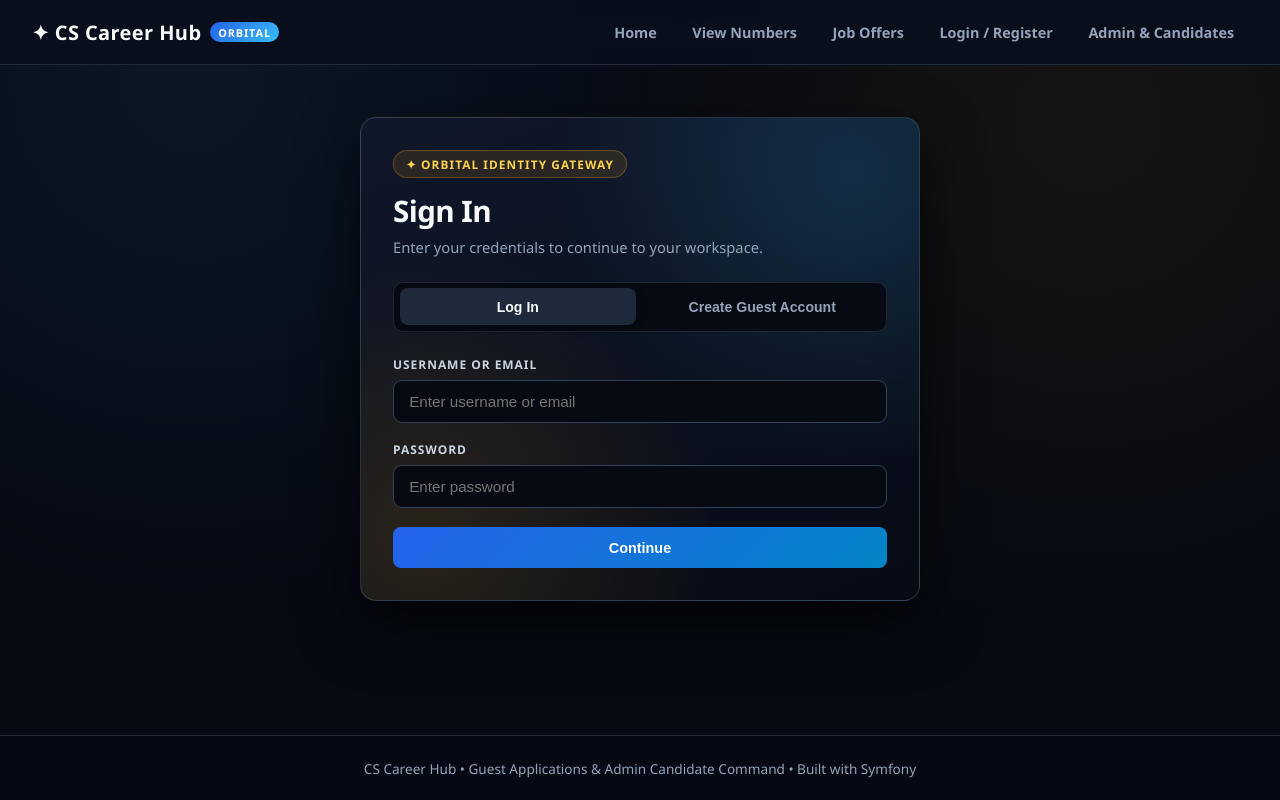
After one commit to b7mid/Symfony, a Symfony app: template templates/portal/access.html.twig in a window 1280 px wide. The commit adds this page. Run offline with Twig, Linux system fonts and the light colour scheme; the template is opened without the code that fills it, so the values that code supplies are empty; some libraries are stand-ins or nearby versions.

Commit message:
Add unified login/guest registration, admin candidate access, and job apply workflow

```diff
--- a/templates/base.html.twig
+++ b/templates/base.html.twig
@@ -143,9 +143,8 @@
                 <a href="{{ path('app_home') }}" class="{{ current_route == 'app_home' ? 'active' : '' }}">Home</a>
                 <a href="{{ path('app_numbers') }}" class="{{ current_route == 'app_numbers' ? 'active' : '' }}">View Numbers</a>
                 <a href="{{ path('app_job_index') }}" class="{{ current_route starts with 'app_job' ? 'active' : '' }}">Job Offers</a>
-                <a href="{{ path('app_guest_portal') }}" class="nav-guest {{ current_route starts with 'app_guest' ? 'active' : '' }}">Guest Page</a>
-                <a href="{{ path('app_admin_portal') }}" class="nav-admin {{ current_route == 'app_admin_portal' ? 'active' : '' }}">Admin Page</a>
-                <a href="{{ path('app_admin_candidates') }}" class="nav-admin {{ current_route starts with 'app_admin_candidates' or current_route starts with 'app_candidate' ? 'active' : '' }}">Candidates</a>
+                <a href="{{ path('app_unified_access') }}" class="nav-guest {{ current_route in ['app_unified_access', 'app_login_page'] ? 'active' : '' }}">Login / Register</a>
+                <a href="{{ path('app_admin_portal') }}" class="nav-admin {{ current_route starts with 'app_admin' or current_route starts with 'app_candidate' ? 'active' : '' }}">Admin &amp; Candidates</a>
             </nav>
         </header>
 
--- /dev/null
+++ b/templates/portal/access.html.twig
@@ -0,0 +1,283 @@
+{% extends 'base.html.twig' %}
+
+{% block title %}Access Portal | CS Career Hub{% endblock %}
+
+{% block stylesheets %}
+<style>
+    .access-shell {
+        max-width: 560px;
+        margin: 1rem auto 2.5rem;
+        position: relative;
+    }
+
+    .access-card {
+        position: relative;
+        overflow: hidden;
+        background: radial-gradient(circle at 88% 12%, rgba(56, 189, 248, 0.16), transparent 45%),
+                    radial-gradient(circle at 12% 88%, rgba(245, 158, 11, 0.14), transparent 45%),
+                    linear-gradient(160deg, #0f172a 0%, #060b14 100%);
+        border: 1px solid rgba(148, 163, 184, 0.25);
+        border-radius: 16px;
+        padding: 2rem;
+        box-shadow: 0 24px 60px rgba(0, 0, 0, 0.65);
+    }
+
+    .access-eyebrow {
+        display: inline-flex;
+        align-items: center;
+        gap: 0.45rem;
+        font-size: 0.74rem;
+        font-weight: 700;
+        letter-spacing: 0.09em;
+        text-transform: uppercase;
+        color: #fcd34d;
+        background: rgba(245, 158, 11, 0.12);
+        border: 1px solid rgba(245, 158, 11, 0.3);
+        padding: 0.3rem 0.75rem;
+        border-radius: 999px;
+        margin-bottom: 0.75rem;
+    }
+
+    .access-heading {
+        margin: 0 0 0.35rem;
+        font-size: 1.85rem;
+        font-weight: 800;
+        letter-spacing: -0.02em;
+        color: #f8fafc;
+    }
+
+    .access-subheading {
+        margin: 0 0 1.45rem;
+        color: #94a3b8;
+        font-size: 0.92rem;
+        line-height: 1.5;
+    }
+
+    .access-tabs {
+        display: grid;
+        grid-template-columns: 1fr 1fr;
+        gap: 0.5rem;
+        background: #060a13;
+        padding: 0.35rem;
+        border-radius: 10px;
+        border: 1px solid rgba(148, 163, 184, 0.18);
+        margin-bottom: 1.5rem;
+    }
+
+    .access-tab-btn {
+        padding: 0.65rem 0.85rem;
+        border-radius: 8px;
+        border: none;
+        background: transparent;
+        color: #94a3b8;
+        font-weight: 700;
+        font-size: 0.88rem;
+        cursor: pointer;
+        transition: all 0.2s ease;
+    }
+
+    .access-tab-btn:hover {
+        color: #e2e8f0;
+    }
+
+    .access-tab-btn.active {
+        background: #1e293b;
+        color: #f8fafc;
+        box-shadow: 0 2px 10px rgba(0, 0, 0, 0.4);
+    }
+
+    .access-field {
+        margin-bottom: 1.15rem;
+    }
+
+    .access-field label {
+        display: block;
+        font-size: 0.75rem;
+        font-weight: 700;
+        text-transform: uppercase;
+        letter-spacing: 0.08em;
+        color: #cbd5e1;
+        margin-bottom: 0.45rem;
+    }
+
+    .access-field input {
+        width: 100%;
+        padding: 0.75rem 0.95rem;
+        border-radius: 9px;
+        border: 1px solid #334155;
+        background: #060a13;
+        color: #f8fafc;
+        font-size: 0.95rem;
+        outline: none;
+        transition: border-color 0.2s ease, box-shadow 0.2s ease;
+    }
+
+    .access-field input:focus {
+        border-color: #38bdf8;
+        box-shadow: 0 0 0 3px rgba(56, 189, 248, 0.16);
+    }
+
+    .flash-box {
+        padding: 0.85rem 1.1rem;
+        border-radius: 10px;
+        margin-bottom: 1.15rem;
+        font-weight: 600;
+        font-size: 0.9rem;
+    }
+
+    .flash-success {
+        background: rgba(16, 185, 129, 0.16);
+        color: #6ee7b7;
+        border: 1px solid rgba(16, 185, 129, 0.35);
+    }
+
+    .flash-error {
+        background: rgba(239, 68, 68, 0.16);
+        color: #fca5a5;
+        border: 1px solid rgba(239, 68, 68, 0.35);
+    }
+
+    .flash-info {
+        background: rgba(56, 189, 248, 0.16);
+        color: #7dd3fc;
+        border: 1px solid rgba(56, 189, 248, 0.35);
+    }
+
+    .session-strip {
+        background: rgba(15, 23, 42, 0.92);
+        border: 1px solid rgba(148, 163, 184, 0.22);
+        border-radius: 12px;
+        padding: 1rem 1.2rem;
+        margin-bottom: 1.35rem;
+        display: flex;
+        justify-content: space-between;
+        align-items: center;
+        flex-wrap: wrap;
+        gap: 0.75rem;
+    }
+</style>
+{% endblock %}
+
+{% block body %}
+    <div class="access-shell">
+        {% for label, messages in app.flashes %}
+            {% for message in messages %}
+                <div class="flash-box flash-{{ label }}">{{ message }}</div>
+            {% endfor %}
+        {% endfor %}
+
+        {% if isAdmin is defined and isAdmin %}
+            <div class="session-strip">
+                <div>
+                    <span style="font-size:0.74rem; font-weight:700; color:#fbbf24; text-transform:uppercase; letter-spacing:0.07em;">Admin Session Active</span>
+                    <div style="font-weight:700; color:#f8fafc; margin-top:0.15rem;">Authenticated as admin</div>
+                </div>
+                <div style="display:flex; gap:0.5rem; flex-wrap:wrap;">
+                    <a href="{{ path('app_admin_portal') }}" class="btn btn-amber" style="padding:0.45rem 0.85rem; font-size:0.82rem;">Admin Page</a>
+                    <a href="{{ path('app_portal_logout') }}" class="btn btn-slate" style="padding:0.45rem 0.85rem; font-size:0.82rem;">Sign Out</a>
+                </div>
+            </div>
+        {% elseif guestEmail is defined and guestEmail %}
+            <div class="session-strip">
+                <div>
+                    <span style="font-size:0.74rem; font-weight:700; color:#34d399; text-transform:uppercase; letter-spacing:0.07em;">Guest Session Active</span>
+                    <div style="font-weight:700; color:#f8fafc; margin-top:0.15rem;">
+                        {{ guestEmail }} &bull; {{ appliedCount is defined ? appliedCount : 0 }} applied
+                    </div>
+                </div>
+                <div style="display:flex; gap:0.5rem; flex-wrap:wrap;">
+                    <a href="{{ path('app_job_index') }}" class="btn btn-emerald" style="padding:0.45rem 0.85rem; font-size:0.82rem;">Job Offers</a>
+                    <a href="{{ path('app_portal_logout') }}" class="btn btn-slate" style="padding:0.45rem 0.85rem; font-size:0.82rem;">Sign Out</a>
+                </div>
+            </div>
+        {% endif %}
+
+        <div class="access-card">
+            <div class="access-eyebrow">✦ Orbital Identity Gateway</div>
+            <h1 id="formHeading" class="access-heading">Sign In</h1>
+            <p id="formSubheading" class="access-subheading">
+                Enter your credentials to continue to your workspace.
+            </p>
+
+            <div class="access-tabs">
+                <button type="button" id="tabLogin" class="access-tab-btn active" onclick="switchMode('login')">Log In</button>
+                <button type="button" id="tabRegister" class="access-tab-btn" onclick="switchMode('register')">Create Guest Account</button>
+            </div>
+
+            <form action="{{ path('app_unified_access') }}" method="post">
+                <input type="hidden" name="mode" id="modeInput" value="login">
+
+                <div class="access-field">
+                    <label for="identifierInput" id="identifierLabel">Username or Email</label>
+                    <input
+                        id="identifierInput"
+                        type="text"
+                        name="identifier"
+                        required
+                        autocomplete="username"
+                        placeholder="Enter username or email"
+                    >
+                </div>
+
+                <div class="access-field">
+                    <label for="passwordInput">Password</label>
+                    <input
+                        id="passwordInput"
+                        type="password"
+                        name="password"
+                        required
+                        autocomplete="current-password"
+                        placeholder="Enter password"
+                    >
+                </div>
+
+                <button type="submit" id="submitBtn" class="btn btn-blue" style="width:100%; padding:0.8rem;">
+                    Continue
+                </button>
+            </form>
+        </div>
+    </div>
+
+    <script>
+        function switchMode(mode) {
+            const modeInput = document.getElementById('modeInput');
+            const tabLogin = document.getElementById('tabLogin');
+            const tabRegister = document.getElementById('tabRegister');
+            const heading = document.getElementById('formHeading');
+            const subheading = document.getElementById('formSubheading');
+            const identifierLabel = document.getElementById('identifierLabel');
+            const identifierInput = document.getElementById('identifierInput');
+            const passwordInput = document.getElementById('passwordInput');
+            const submitBtn = document.getElementById('submitBtn');
+
+            if (mode === 'register') {
+                modeInput.value = 'register';
+                tabRegister.classList.add('active');
+                tabLogin.classList.remove('active');
+                heading.textContent = 'Create Guest Account';
+                subheading.textContent = 'Register a new guest account to apply for job offers.';
+                identifierLabel.textContent = 'Guest Email';
+                identifierInput.placeholder = 'Enter email address';
+                passwordInput.placeholder = 'Enter password';
+                passwordInput.setAttribute('autocomplete', 'new-password');
+                submitBtn.textContent = 'Create Account & Continue';
+                submitBtn.className = 'btn btn-emerald';
+            } else {
+                modeInput.value = 'login';
+                tabLogin.classList.add('active');
+                tabRegister.classList.remove('active');
+                heading.textContent = 'Sign In';
+                subheading.textContent = 'Enter your credentials to continue to your workspace.';
+                identifierLabel.textContent = 'Username or Email';
+                identifierInput.placeholder = 'Enter username or email';
+                passwordInput.placeholder = 'Enter password';
+                passwordInput.setAttribute('autocomplete', 'current-password');
+                submitBtn.textContent = 'Continue';
+                submitBtn.className = 'btn btn-blue';
+            }
+
+            submitBtn.style.width = '100%';
+            submitBtn.style.padding = '0.8rem';
+        }
+    </script>
+{% endblock %}
```
Also changed, not shown: src/Controller/PortalAccessController.php (+69 -89 lines), templates/accueil.html.twig (+6 -6 lines).
